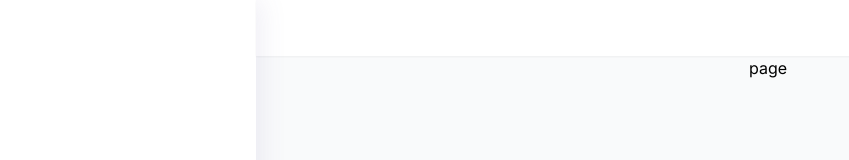
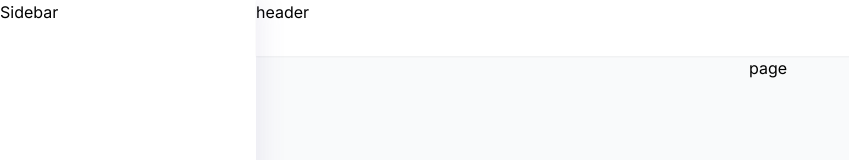
Before and after one commit to MmdRezaSadati/employee-management-app, a Next.js app: page / in a window 1280 px wide. Shown: the top 160 px of the page, without its empty margins (0-849 px from the left). Built offline with nearby package versions, Linux system fonts and the light colour scheme.

Commit message:
separation components

```diff
--- a/src/components/layouts/panel-layout.tsx
+++ b/src/components/layouts/panel-layout.tsx
@@ -1,12 +1,13 @@
 import { TFCChildren } from "@/core/types";
 import React from "react";
+import { Header, Sidebar } from "../partials";
 
 const PanelLayout: TFCChildren = ({ children }) => {
   return (
     <div className="flex">
-      <div className="fixed top-0 z-50 h-screen w-64 shadow-[5px_0_25px_0_rgba(94,92,154,0.1)] ltr:left-0 rtl:right-0"></div>
+      <Sidebar />
       <div className="relative h-screen w-full ltr:ml-64 rtl:mr-64 ">
-        <header className="sticky h-14 w-full shadow-sm"></header>
+        <Header />
         <main className="h-screen bg-gray-50 ">{children}</main>
       </div>
     </div>
--- /dev/null
+++ b/src/components/partials/header/index.tsx
@@ -0,0 +1,5 @@
+const Header = () => {
+  return <header className="sticky h-14 w-full shadow-sm">header</header>;
+};
+
+export default Header;
--- a/src/components/partials/index.ts
+++ b/src/components/partials/index.ts
@@ -0,0 +1,4 @@
+import Header from "./header";
+import Sidebar from "./sidebar";
+
+export { Header, Sidebar };
--- /dev/null
+++ b/src/components/partials/sidebar/index.tsx
@@ -0,0 +1,11 @@
+import React from "react";
+
+const Sidebar = () => {
+  return (
+    <div className="fixed top-0 z-50 h-screen w-64 shadow-[5px_0_25px_0_rgba(94,92,154,0.1)] ltr:left-0 rtl:right-0">
+      Sidebar
+    </div>
+  );
+};
+
+export default Sidebar;
```
